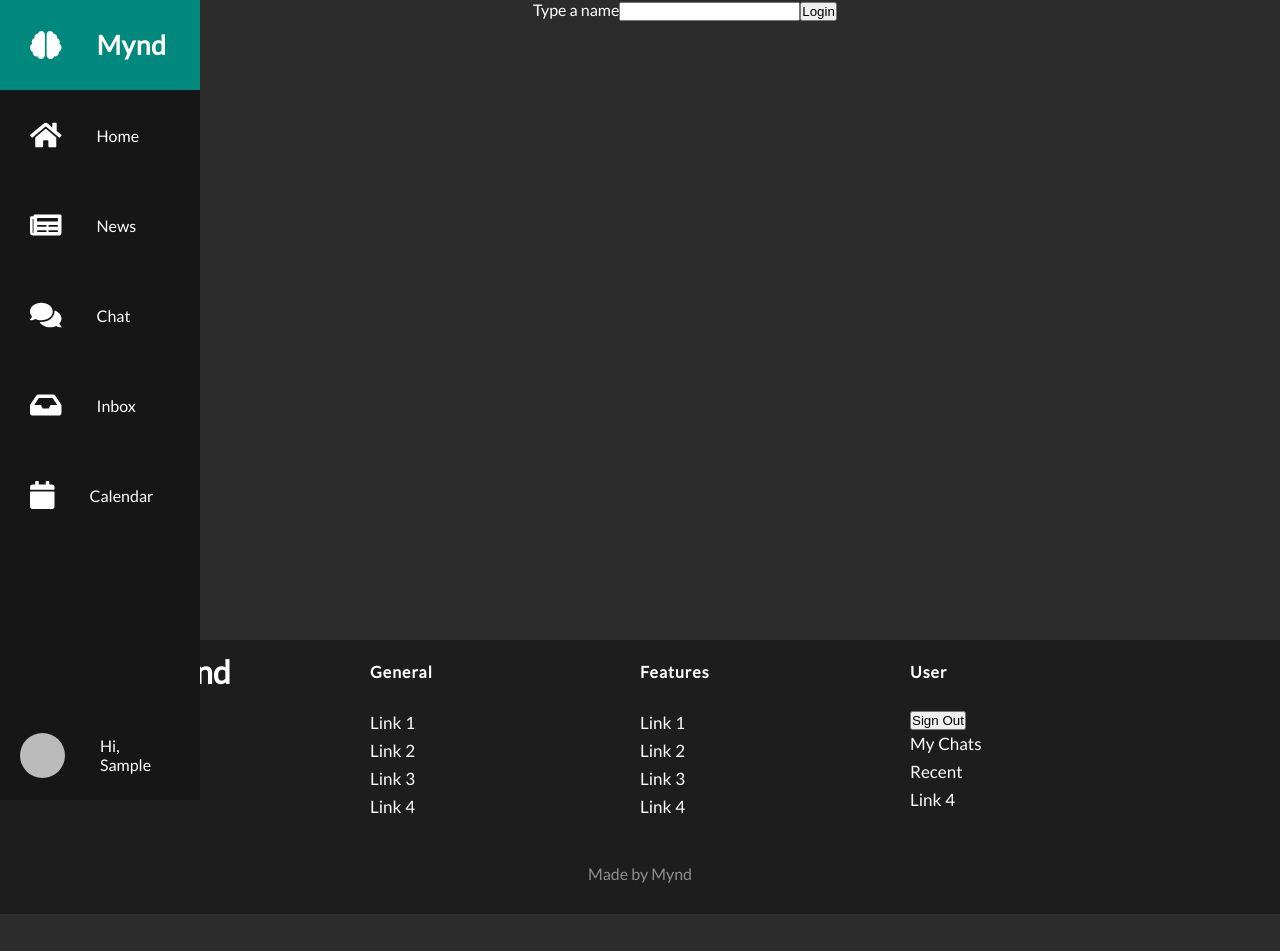
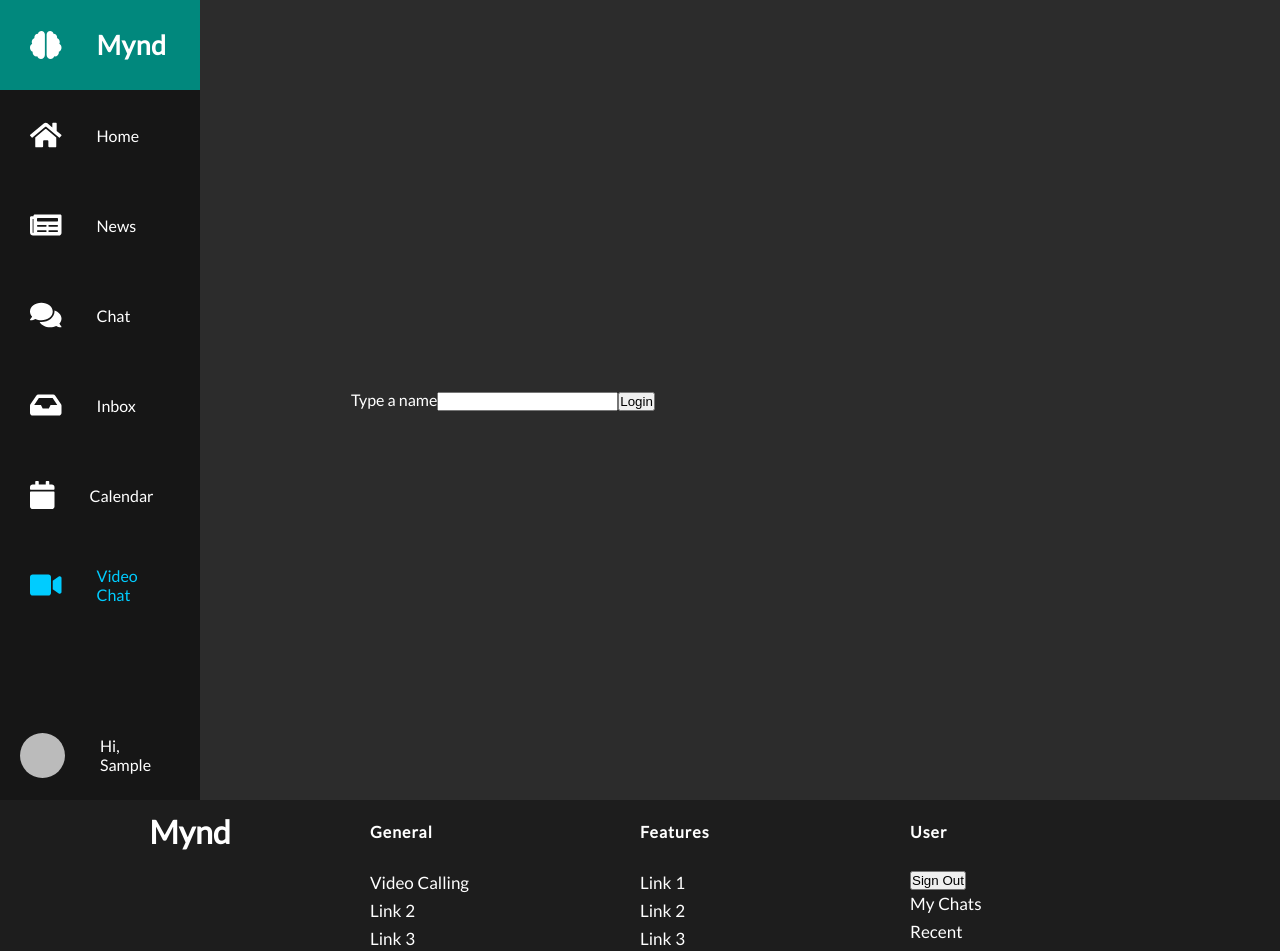
Before and after one commit to Team-25/Mynd, a React (Create React App) app in the folder Mynd/ClientApp/: page /videocalling in a window 1280 px wide. Shown: the top 951 px of the page. Before the commit the page ends 914 px from the top, so only its background shows below. Built offline with nearby package versions, Linux system fonts and the light colour scheme; no server answers; sample sign-in values are in the browser's storage.

Commit message:
[add] User info into firebase

```diff
--- a/Mynd/ClientApp/src/components/Chat/VideoChat.js
+++ b/Mynd/ClientApp/src/components/Chat/VideoChat.js
@@ -1,6 +1,8 @@
 import React from 'react';
 import 'firebase/database';
 import classnames from 'classnames';
+import styled from 'styled-components';
+import { Button } from '@material-ui/core';
 
 export default class VideoChat extends React.Component {
   constructor(props, state) {
@@ -26,7 +28,7 @@ export default class VideoChat extends React.Component {
   renderVideos = () => {
     return (
       <div className={classnames('videos', { active: this.state.isLoggedIn })}>
-        <div>
+        <div className='localCamera'>
           <label>{this.state.username}</label>
 
           <video ref={this.props.setLocalVideoRef} autoPlay playsInline></video>
@@ -82,11 +84,21 @@ export default class VideoChat extends React.Component {
 
   render() {
     return (
-      <section id='container'>
+      <VideoContainer>
         {this.props.connectedUser ? null : this.renderForms()}
 
         {this.renderVideos()}
-      </section>
+        <Button></Button>
+      </VideoContainer>
     );
   }
 }
+
+const VideoContainer = styled.div`
+  display: flex;
+  justify-content: center;
+  align-items: center;
+
+  .form {
+  }
+`;
--- a/Mynd/ClientApp/src/components/Chat/VideoChatContainer.js
+++ b/Mynd/ClientApp/src/components/Chat/VideoChatContainer.js
@@ -156,6 +156,7 @@ export default VideoChatContainer;
 
 const VideoChatContainerStyle = styled.div`
   display: flex;
+  height: 100vh;
   justify-content: center;
   align-items: center;
 `;
--- a/Mynd/ClientApp/src/components/Footer/Footer.tsx
+++ b/Mynd/ClientApp/src/components/Footer/Footer.tsx
@@ -3,8 +3,7 @@ import { auth } from '../../firebase';
 import { useAuthState } from 'react-firebase-hooks/auth';
 import { Link } from 'react-router-dom';
 
-interface IProps {
-}
+interface IProps {}
 
 const Footer = (props: IProps) => {
   const [user] = useAuthState(auth);
@@ -12,33 +11,32 @@ const Footer = (props: IProps) => {
   return (
     // mostly just used for checking if thing worked
     <footer>
-            <div className="inner-footer">
-                <div className="footer-top">
+      <div className='inner-footer'>
+        <div className='footer-top'>
           <h1>Mynd</h1>
           <span>General</span>
           <span>Features</span>
           <span>User</span>
         </div>
-                <div className="footer-bottom">
-                    <div className="footer-brand">
+        <div className='footer-bottom'>
+          <div className='footer-brand'></div>
+          <div className='footer-section'>
+            <a href='/videocalling'>
+              <p>Video Calling</p>
+            </a>
+            <p>Link 2</p>
+            <p>Link 3</p>
+            <p>Link 4</p>
           </div>
-                    <div className="footer-section">
+          <div className='footer-section'>
             <p>Link 1</p>
             <p>Link 2</p>
             <p>Link 3</p>
             <p>Link 4</p>
           </div>
-                    <div className="footer-section">
-                        <p>Link 1</p>
-                        <p>Link 2</p>
-                        <p>Link 3</p>
-                        <p>Link 4</p>
-                    </div>
-                    <div className="footer-section">
+          <div className='footer-section'>
             {user ? (
-                            <button onClick={() => auth.signOut()}>
-                                Sign Out
-                            </button>
+              <button onClick={() => auth.signOut()}>Sign Out</button>
             ) : (
               <p>Logged Out</p>
             )}
@@ -48,9 +46,7 @@ const Footer = (props: IProps) => {
           </div>
         </div>
       </div>
-            <div className="copyright">
-                Made by Mynd
-            </div>
+      <div className='copyright'>Made by Mynd</div>
     </footer>
   );
 };
--- a/Mynd/ClientApp/src/components/Homepage/Banner/banner.tsx
+++ b/Mynd/ClientApp/src/components/Homepage/Banner/banner.tsx
@@ -1,6 +1,5 @@
 import React from 'react';
 import img from '../../../img/test.png'; // HAving an issue moving this to be a prop
-
 
 interface IProps {
   title: string;
@@ -8,20 +7,23 @@ interface IProps {
 }
 
 const Banner = (props: IProps) => {
-
   return (
-        <div className="banner">
-            <div className="homepage-banner-img">
-                <div className="homepage-banner-text">
-                    <h1><span>Talking</span> to others is the best form of <span>EPICNESS</span></h1>
+    <div className='banner'>
+      <div className='homepage-banner-img'>
+        <div className='homepage-banner-text'>
+          <h1>
+            <span>Talking</span> to others is the best form of{' '}
+            <span>EPICNESS</span>
+          </h1>
           <p>{props.description}</p>
-                    <a href="/register">Sign Up!</a>
-                    <a href="#about">About Mynd</a>
+          <a href='/register'>Sign Up!</a>
+          <a href='/login'>Or Log In!</a>
+          <a href='#about'>About Mynd</a>
         </div>
-                <img src={img} alt="test" />
+        <img src={img} alt='test' />
       </div>
     </div>
-    )
-}
+  );
+};
 
 export default Banner;
--- a/Mynd/ClientApp/src/components/Navbar-Vertical/NavbarVertical.tsx
+++ b/Mynd/ClientApp/src/components/Navbar-Vertical/NavbarVertical.tsx
@@ -9,6 +9,7 @@ import {
   faInbox,
   faNewspaper,
   faUser,
+  faVideo,
 } from '@fortawesome/free-solid-svg-icons';
 
 import { NavLink, Link } from 'react-router-dom';
@@ -65,6 +66,12 @@ const NavbarVertical = (props: IProps) => {
           </NavLink>
         </li>
         <li className='nv-item'>
+          <NavLink to='/videocalling' activeClassName='active'>
+            <FontAwesomeIcon icon={faVideo} />
+            <span className='link-text'>Video Chat</span>
+          </NavLink>
+        </li>
+        <li className='nv-item'>
           <NavLink to='/profile' activeClassName='active'>
             <img src={photoURL} alt={displayChar} className='avatar' />
             <span className='link-text'>{displayName}</span>
--- a/Mynd/ClientApp/src/components/Profile/profile.tsx
+++ b/Mynd/ClientApp/src/components/Profile/profile.tsx
@@ -1,14 +1,14 @@
-import { Button, Paper, TextField } from "@material-ui/core";
-import { Grid } from "@material-ui/core";
-import { useAuthState } from "react-firebase-hooks/auth";
-import { auth } from "../../firebase";
-import "./profile.scss";
-import { makeStyles } from "@material-ui/core/styles";
-import { useState } from "react";
+import { Button, Paper, TextField } from '@material-ui/core';
+import { Grid } from '@material-ui/core';
+import { useAuthState } from 'react-firebase-hooks/auth';
+import { auth, db } from '../../firebase';
+import './profile.scss';
+import { makeStyles } from '@material-ui/core/styles';
+import { useState } from 'react';
 
 const useStyles = makeStyles((theme) => ({
   input: {
-    background: "rgb(232, 241, 250)",
+    background: 'rgb(232, 241, 250)',
   },
 }));
 
@@ -16,33 +16,46 @@ interface IProps {}
 
 function ProfilePage(props: IProps) {
   const [user] = useAuthState(auth);
-  let photoURL: string = user?.photoURL || "";
-  let displayName: string = user?.displayName?.split(" ")[0] || "";
+  let photoURL: string = user?.photoURL || '';
+  let displayName: string = user?.displayName?.split(' ')[0] || '';
   const classes = useStyles();
 
-  const [gender, setGender] = useState<string>("");
+  const [gender, setGender] = useState<string>('');
   const [age, setAge] = useState<number>(0);
-  const [nickname, setNickname] = useState<string>("");
-  const [orientation, setOrientation] = useState<string>("");
+  const [nickname, setNickname] = useState<string>('');
+  const [orientation, setOrientation] = useState<string>('');
 
-  const handleSave = () => (event: React.MouseEvent<HTMLElement>) => {};
+  const handleSave = () => (event: React.MouseEvent<HTMLElement>) => {
+    event.preventDefault();
+
+    if (!gender || !age || age < 1 || !nickname || !orientation) {
+      return false;
+    }
+
+    db.collection('user-data').doc(user?.uid).collection('info').add({
+      gender: gender,
+      age: age,
+      nickname: nickname,
+      orientation: orientation,
+    });
+  };
   return (
     <div>
       <Grid container spacing={2}>
         <Grid item xs={4}>
-          <Paper className="profile_paper" variant="outlined">
-            <img className="profile_page_img" src={photoURL} />
-            <h2 className="profile_page_img">{displayName}</h2>
+          <Paper className='profile_paper' variant='outlined'>
+            <img className='profile_page_img' src={photoURL} />
+            <h2 className='profile_page_img'>{displayName}</h2>
           </Paper>
         </Grid>
-        <Grid item xs={7} className="profile_paper">
+        <Grid item xs={7} className='profile_paper'>
           <Grid item xs={12}>
             <Grid item xs={1}>
               <span>Gender</span>
             </Grid>
             <Grid item xs={3}>
               <TextField
-                variant="outlined"
+                variant='outlined'
                 InputProps={{ className: classes.input }}
                 onChange={(e: React.ChangeEvent<HTMLInputElement>) => {
                   setGender(e.target.value);
@@ -56,43 +69,43 @@ function ProfilePage(props: IProps) {
             </Grid>
             <Grid item xs={3}>
               <TextField
-                variant="outlined"
+                variant='outlined'
                 InputProps={{ className: classes.input }}
                 onChange={(e: React.ChangeEvent<HTMLInputElement>) => {
                   setAge(parseInt(e.target.value));
                 }}
               />
             </Grid>
-          </Grid>{" "}
+          </Grid>{' '}
           <Grid item xs={12}>
             <Grid item xs={1}>
               <span>Nickname</span>
             </Grid>
             <Grid item xs={3}>
               <TextField
-                variant="outlined"
+                variant='outlined'
                 InputProps={{ className: classes.input }}
                 onChange={(e: React.ChangeEvent<HTMLInputElement>) => {
                   setNickname(e.target.value);
                 }}
               />
             </Grid>
-          </Grid>{" "}
+          </Grid>{' '}
           <Grid item xs={12}>
             <Grid item xs={1}>
               <span>Orientation</span>
             </Grid>
             <Grid item xs={3}>
               <TextField
-                variant="outlined"
+                variant='outlined'
                 InputProps={{ className: classes.input }}
                 onChange={(e: React.ChangeEvent<HTMLInputElement>) => {
                   setOrientation(e.target.value);
                 }}
               />
             </Grid>
-          </Grid>{" "}
-          <Button variant="contained" color="primary" onClick={handleSave()}>
+          </Grid>{' '}
+          <Button variant='contained' color='primary' onClick={handleSave()}>
             Save
           </Button>
         </Grid>
```
Lines whose indentation alone changed are shown as unchanged.
